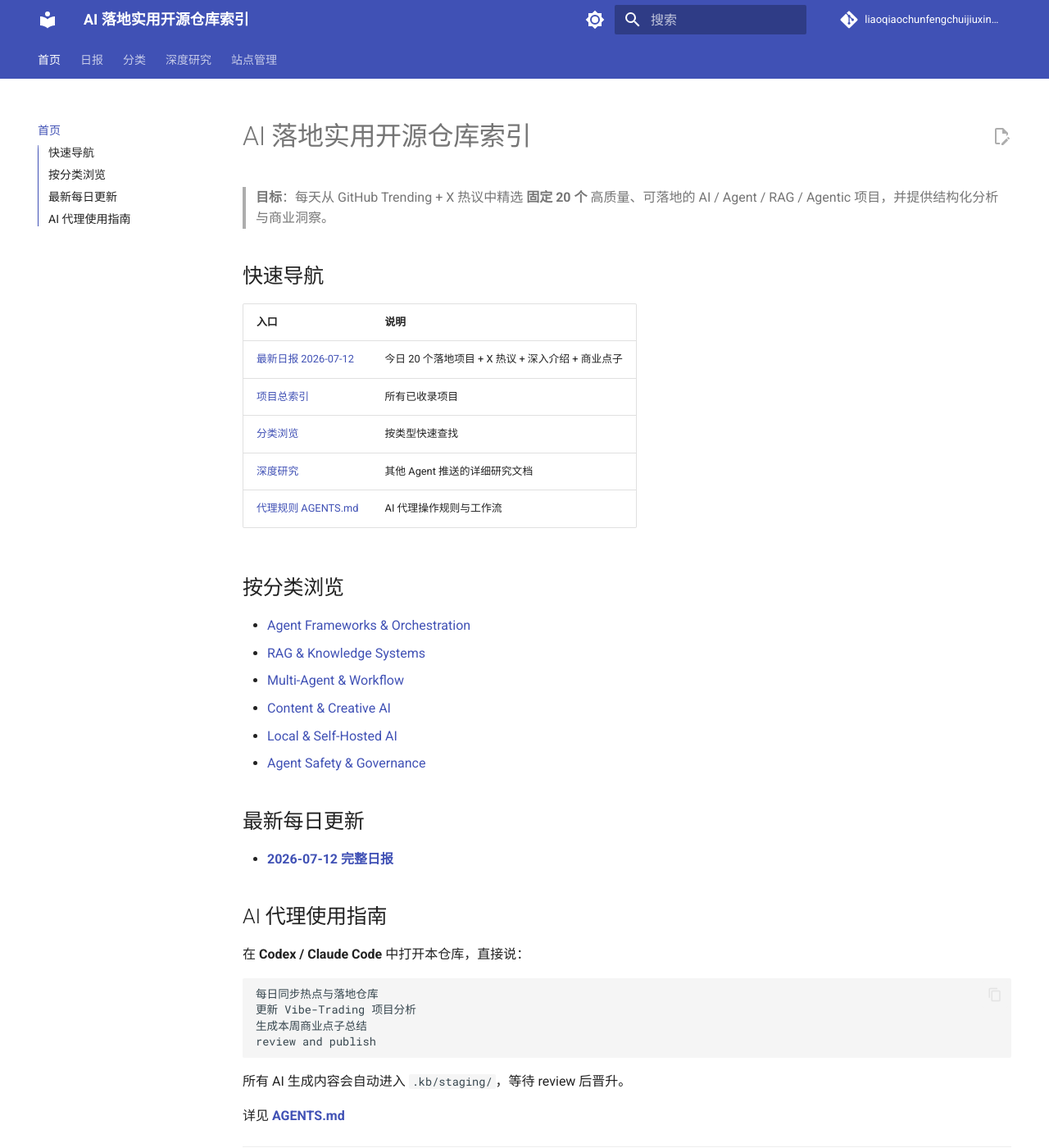
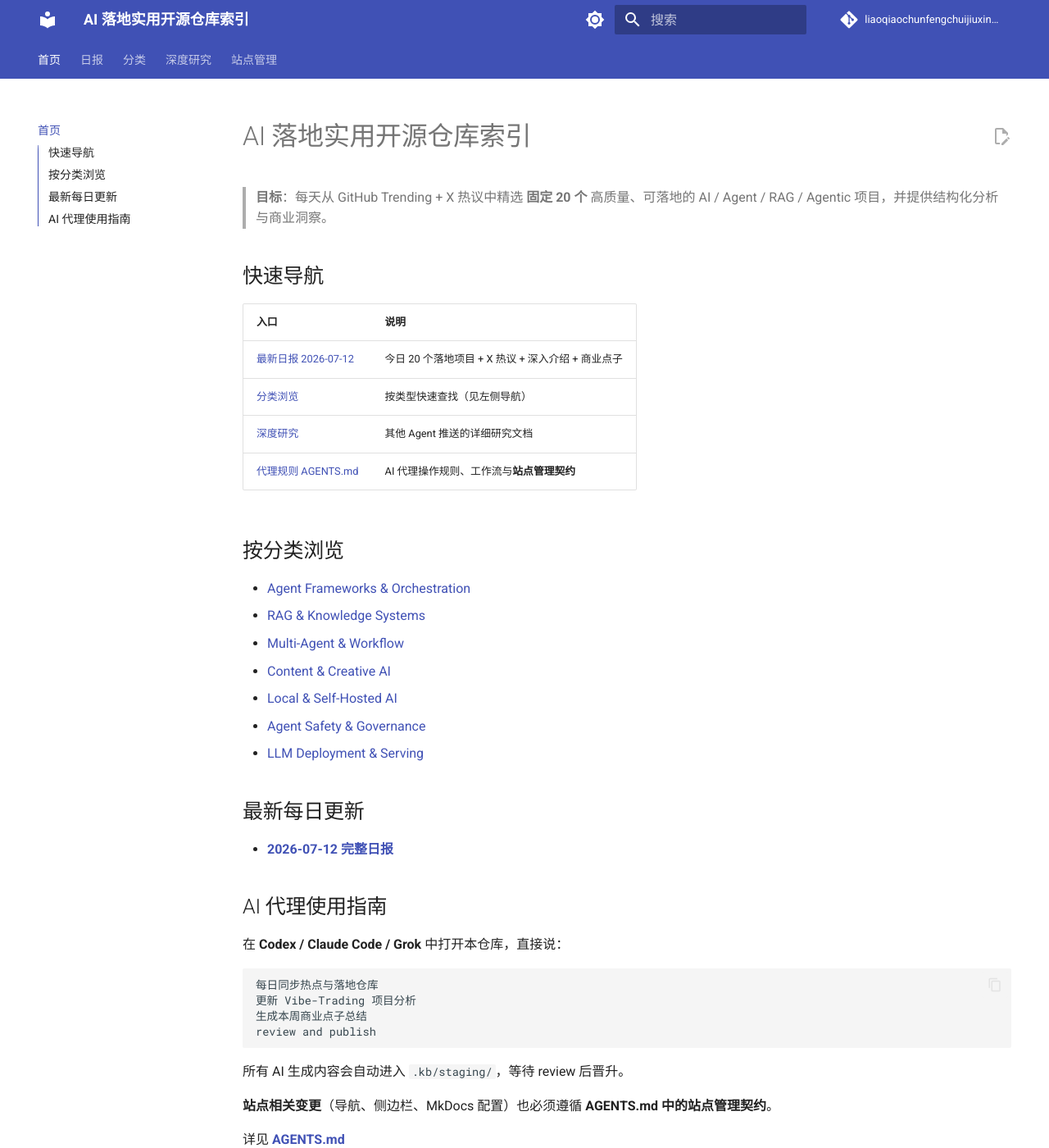
Before and after one commit to liaoqiaochunfengchuijiuxing/hot-opensource-projects, an MkDocs documentation site: the page built from docs/index.md, in a window 1280 px wide and 1400 px high. Shown: the whole window at 82% size. Built offline with MkDocs 1.6.1 and Material for MkDocs 9.7.7, drawn with Linux system fonts in a browser that asks for light colours; comment, search, counter and statistics services are not loaded.

Commit message:
docs: update index.md to match optimized nav and highlight site management contract

````diff
--- a/docs/index.md
+++ b/docs/index.md
@@ -7,10 +7,9 @@
 | 入口 | 说明 |
 |------|------|
 | [最新日报 2026-07-12](daily/2026-07-12.md) | 今日 20 个落地项目 + X 热议 + 深入介绍 + 商业点子 |
-| [项目总索引](index.md) | 所有已收录项目 |
-| [分类浏览](categories/agent-frameworks.md) | 按类型快速查找 |
+| [分类浏览](categories/agent-frameworks.md) | 按类型快速查找（见左侧导航） |
 | [深度研究](research/README.md) | 其他 Agent 推送的详细研究文档 |
-| [代理规则 AGENTS.md](AGENTS.md) | AI 代理操作规则与工作流 |
+| [代理规则 AGENTS.md](AGENTS.md) | AI 代理操作规则、工作流与**站点管理契约** |
 
 ## 按分类浏览
 
@@ -20,6 +19,7 @@
 - [Content & Creative AI](categories/content-creative.md)
 - [Local & Self-Hosted AI](categories/local-ai.md)
 - [Agent Safety & Governance](categories/agent-safety.md)
+- [LLM Deployment & Serving](categories/llm-deployment.md)
 
 ## 最新每日更新
 
@@ -27,7 +27,7 @@
 
 ## AI 代理使用指南
 
-在 **Codex / Claude Code** 中打开本仓库，直接说：
+在 **Codex / Claude Code / Grok** 中打开本仓库，直接说：
 
 ```
 每日同步热点与落地仓库
@@ -38,6 +38,8 @@ review and publish
 
 所有 AI 生成内容会自动进入 `.kb/staging/`，等待 review 后晋升。
 
+**站点相关变更**（导航、侧边栏、MkDocs 配置）也必须遵循 **AGENTS.md 中的站点管理契约**。
+
 详见 **[AGENTS.md](AGENTS.md)**
 
 ---
````
